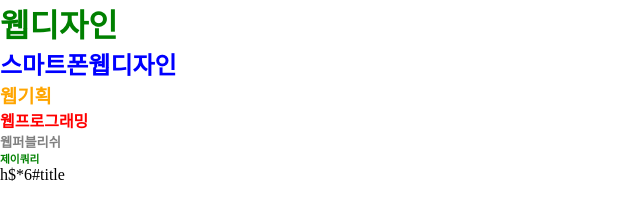
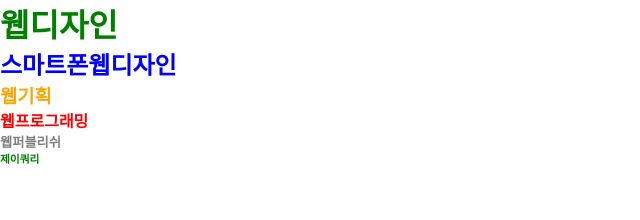
Before and after one commit to kyoungheui/kyounghee, a plain HTML site: page section5/5-13.html in a window 1280 px wide. Shown: the full height of the page, 0-640 px from the left. Drawn offline with Linux system fonts and the light colour scheme.

Commit message:
4월19일1

```diff
--- a/section5/5-13.html
+++ b/section5/5-13.html
@@ -26,6 +26,6 @@
     <h4 id="title4">웹프로그래밍</h4>
     <h5 id="title5">웹퍼블리쉬</h5>
     <h6 id="title6">제이쿼리</h6>
-    h$*6#title
+    <!-- h$*6#title -->
 </body>
 </html>
```
